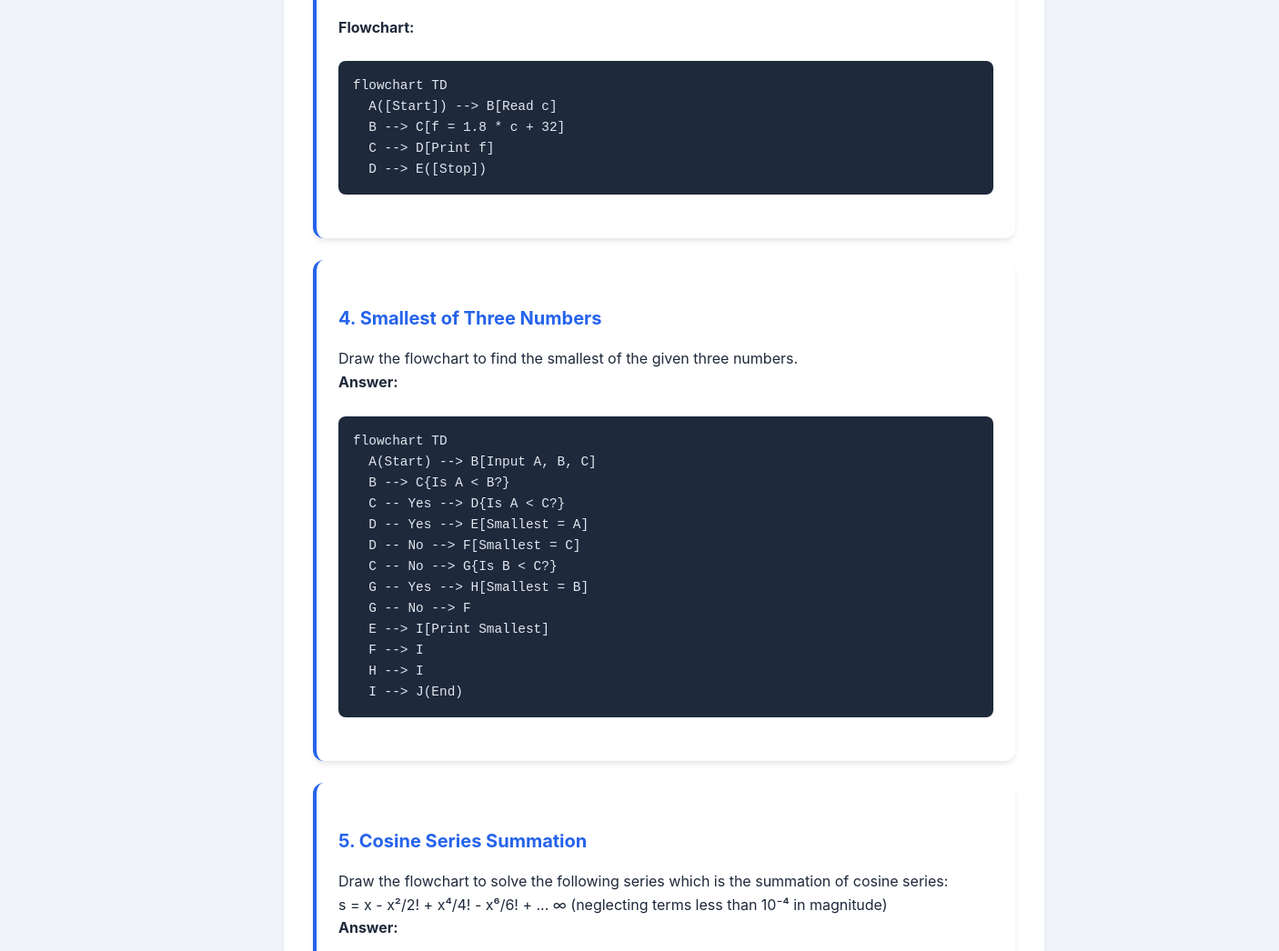
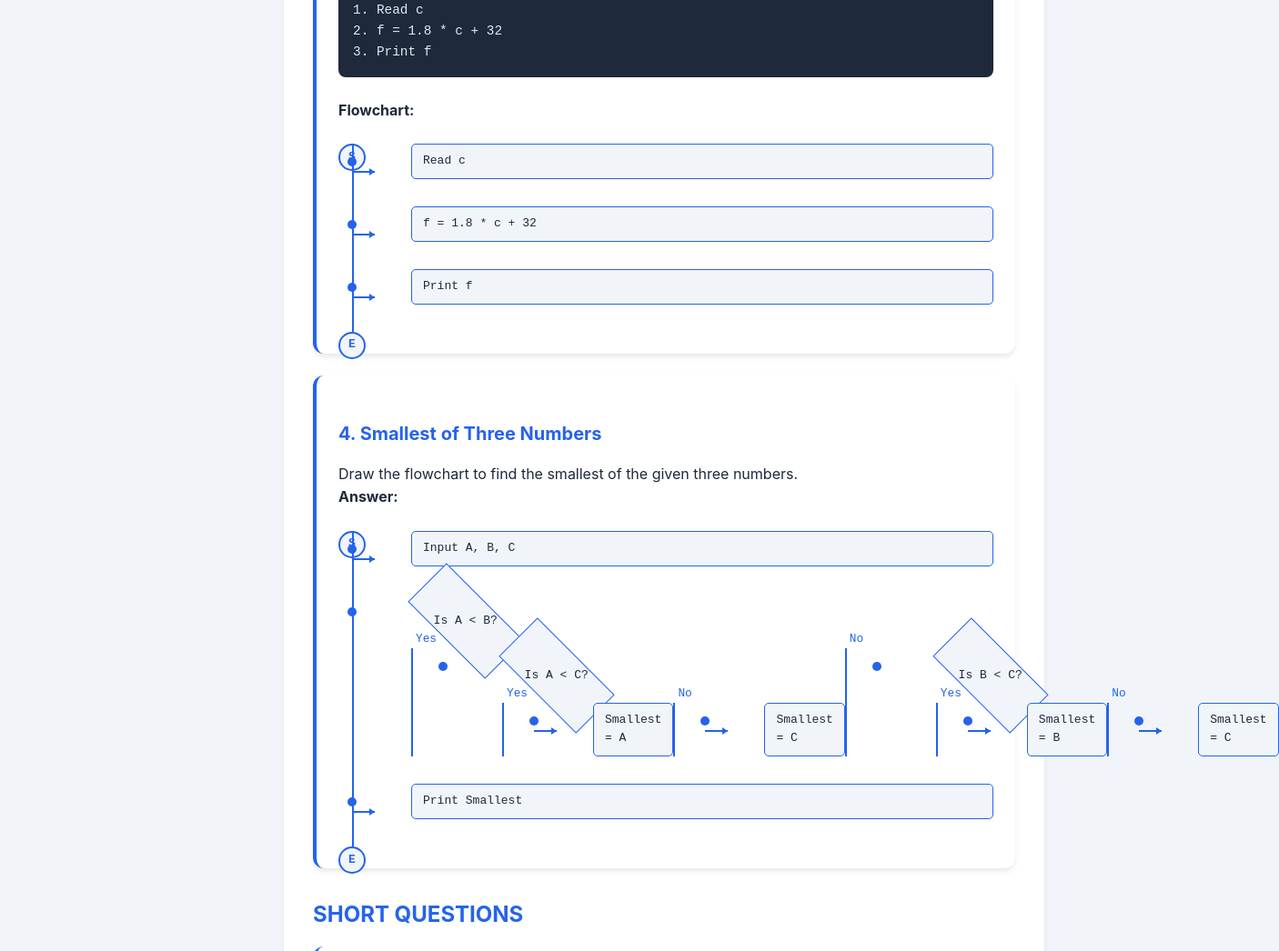
Before and after one commit to tanxzen/Class10CS, a plain HTML site: page docs/CH01-Textual_Questions.html in a window 1280 px wide. Shown: the part 1754-2800 px from the top of the page at 91% size, 1406 px wide, since content can reach past the window. Drawn offline with Linux system fonts and the light colour scheme.

Commit message:
Updated .html's

```diff
--- a/docs/CH01-Textual_Questions.html
+++ b/docs/CH01-Textual_Questions.html
@@ -7,7 +7,6 @@
       rel="stylesheet"
       href="https://cdnjs.cloudflare.com/ajax/libs/font-awesome/6.4.0/css/all.min.css"
     />
-    <script src="https://cdn.jsdelivr.net/npm/mermaid/dist/mermaid.min.js"></script>
     <style>
       :root {
         --primary: #2563eb;
@@ -221,6 +220,150 @@
         border-left: 4px solid var(--primary);
       }
 
+      /* Flowchart styles */
+      .flowchart {
+        margin: 1.5rem 0;
+        position: relative;
+        font-family: monospace;
+      }
+
+      .flowchart-step {
+        position: relative;
+        margin-bottom: 30px;
+        padding-left: 40px;
+      }
+
+      .flowchart-step:last-child {
+        margin-bottom: 0;
+      }
+
+      .flowchart-step::before {
+        content: "";
+        position: absolute;
+        left: 15px;
+        top: 0;
+        bottom: -30px;
+        border-left: 2px solid var(--primary);
+      }
+
+      .flowchart-step:last-child::before {
+        display: none;
+      }
+
+      .flowchart-step::after {
+        content: "";
+        position: absolute;
+        left: 10px;
+        top: 15px;
+        width: 10px;
+        height: 10px;
+        border-radius: 50%;
+        background: var(--primary);
+      }
+
+      .flowchart-start,
+      .flowchart-end {
+        border-radius: 50%;
+        background: #f1f5f9;
+        border: 2px solid var(--primary);
+        width: 30px;
+        height: 30px;
+        display: flex;
+        align-items: center;
+        justify-content: center;
+        position: absolute;
+        left: 0;
+      }
+
+      .flowchart-start::before {
+        content: "S";
+        font-weight: bold;
+        color: var(--primary);
+      }
+
+      .flowchart-end::before {
+        content: "E";
+        font-weight: bold;
+        color: var(--primary);
+      }
+
+      .flowchart-box {
+        background: #f1f5f9;
+        border: 1px solid var(--primary);
+        border-radius: 5px;
+        padding: 8px 12px;
+        margin-left: 40px;
+        position: relative;
+      }
+
+      .flowchart-decision {
+        background: #f1f5f9;
+        border: 1px solid var(--primary);
+        width: 120px;
+        height: 60px;
+        transform: rotate(45deg);
+        margin-left: 40px;
+        display: flex;
+        align-items: center;
+        justify-content: center;
+        position: relative;
+      }
+
+      .flowchart-decision-text {
+        transform: rotate(-45deg);
+        text-align: center;
+        width: 170px;
+      }
+
+      .flowchart-arrow {
+        position: absolute;
+        left: 15px;
+        top: 30px;
+        width: 25px;
+        height: 2px;
+        background: var(--primary);
+      }
+
+      .flowchart-arrow::after {
+        content: "";
+        position: absolute;
+        right: 0;
+        top: -3px;
+        width: 0;
+        height: 0;
+        border-left: 6px solid var(--primary);
+        border-top: 4px solid transparent;
+        border-bottom: 4px solid transparent;
+      }
+
+      .flowchart-branch {
+        display: flex;
+        margin-left: 40px;
+      }
+
+      .flowchart-branch-path {
+        flex: 1;
+        position: relative;
+        padding-left: 20px;
+      }
+
+      .flowchart-branch-path::before {
+        content: "";
+        position: absolute;
+        left: 0;
+        top: 0;
+        bottom: 0;
+        border-left: 2px solid var(--primary);
+      }
+
+      .flowchart-branch-label {
+        position: absolute;
+        left: 5px;
+        top: -20px;
+        font-size: 0.8rem;
+        color: var(--primary);
+      }
+
       /* Mobile menu */
       .sidebar-toggle {
         display: none;
@@ -273,7 +416,6 @@
         <a href="#short-questions"
           ><i class="fas fa-question-circle"></i> Short Questions</a
         >
-        <!-- Add more sections as needed -->
       </nav>
     </aside>
 
@@ -305,11 +447,22 @@
 2. avr = (n1 + n2 + n3) / 3
 3. print avr</code></pre>
           <p><strong>Flowchart:</strong></p>
-          <pre><code>flowchart TD
-  A([Start]) --&gt; B[Read n1,n2 and n3]
-  B --&gt; C[avr = (n1+n2+n3)/3]
-  C --&gt; D[Print avr]
-  D --&gt; E([Stop])</code></pre>
+          <div class="flowchart">
+            <div class="flowchart-start"></div>
+            <div class="flowchart-step">
+              <div class="flowchart-box">Read n1, n2, n3</div>
+              <div class="flowchart-arrow"></div>
+            </div>
+            <div class="flowchart-step">
+              <div class="flowchart-box">avr = (n1 + n2 + n3) / 3</div>
+              <div class="flowchart-arrow"></div>
+            </div>
+            <div class="flowchart-step">
+              <div class="flowchart-box">Print avr</div>
+              <div class="flowchart-arrow"></div>
+            </div>
+            <div class="flowchart-end"></div>
+          </div>
         </div>
 
         <div class="algorithm-card">
@@ -324,11 +477,24 @@
 2. Area = 22/7 * r*r, Circumference = 2*22/7*r
 3. Print Area, Circumference</code></pre>
           <p><strong>Flowchart:</strong></p>
-          <pre><code>flowchart TD
-  A([Start]) --&gt; B[Read r]
-  B --&gt; C[Area = 22/7*r*r, Circumference = 2*22/7*r]
-  C --&gt; D[Print Area, Circumference]
-  D --&gt; E([Stop])</code></pre>
+          <div class="flowchart">
+            <div class="flowchart-start"></div>
+            <div class="flowchart-step">
+              <div class="flowchart-box">Read r</div>
+              <div class="flowchart-arrow"></div>
+            </div>
+            <div class="flowchart-step">
+              <div class="flowchart-box">
+                Area = 22/7*r*r<br />Circumference = 2*22/7*r
+              </div>
+              <div class="flowchart-arrow"></div>
+            </div>
+            <div class="flowchart-step">
+              <div class="flowchart-box">Print Area, Circumference</div>
+              <div class="flowchart-arrow"></div>
+            </div>
+            <div class="flowchart-end"></div>
+          </div>
         </div>
 
         <div class="algorithm-card">
@@ -343,11 +509,22 @@
 2. f = 1.8 * c + 32
 3. Print f</code></pre>
           <p><strong>Flowchart:</strong></p>
-          <pre><code>flowchart TD
-  A([Start]) --&gt; B[Read c]
-  B --&gt; C[f = 1.8 * c + 32]
-  C --&gt; D[Print f]
-  D --&gt; E([Stop])</code></pre>
+          <div class="flowchart">
+            <div class="flowchart-start"></div>
+            <div class="flowchart-step">
+              <div class="flowchart-box">Read c</div>
+              <div class="flowchart-arrow"></div>
+            </div>
+            <div class="flowchart-step">
+              <div class="flowchart-box">f = 1.8 * c + 32</div>
+              <div class="flowchart-arrow"></div>
+            </div>
+            <div class="flowchart-step">
+              <div class="flowchart-box">Print f</div>
+              <div class="flowchart-arrow"></div>
+            </div>
+            <div class="flowchart-end"></div>
+          </div>
         </div>
 
         <div class="algorithm-card">
@@ -356,98 +533,73 @@
             Draw the flowchart to find the smallest of the given three numbers.
           </p>
           <p><strong>Answer:</strong></p>
-          <pre><code>flowchart TD
-  A(Start) --&gt; B[Input A, B, C]
-  B --&gt; C{Is A &lt; B?}
-  C -- Yes --&gt; D{Is A &lt; C?}
-  D -- Yes --&gt; E[Smallest = A]
-  D -- No --&gt; F[Smallest = C]
-  C -- No --&gt; G{Is B &lt; C?}
-  G -- Yes --&gt; H[Smallest = B]
-  G -- No --&gt; F
-  E --&gt; I[Print Smallest]
-  F --&gt; I
-  H --&gt; I
-  I --&gt; J(End)</code></pre>
-        </div>
-
-        <div class="algorithm-card">
-          <h3>5. Cosine Series Summation</h3>
-          <p>
-            Draw the flowchart to solve the following series which is the
-            summation of cosine series:
-          </p>
-          <p>
-            s = x - x²/2! + x⁴/4! - x⁶/6! + ... ∞ (neglecting terms less than
-            10⁻⁴ in magnitude)
-          </p>
-          <p><strong>Answer:</strong></p>
-          <pre><code>flowchart TD
-    A[Start] --&gt; B[Input x]
-    B --&gt; C[Set term = x, sum = x, n = 1]
-    C --&gt; D{Is absolute value of term &gt;= 0.0001?}
-    D -- Yes --&gt; E[Compute next term using: -1^n * x^2n / 2n!]
-    E --&gt; F[Add term to sum]
-    F --&gt; G[Increment n]
-    G --&gt; D
-    D -- No --&gt; H[Print sum]
-    H --&gt; I[End]</code></pre>
-        </div>
-
-        <div class="algorithm-card">
-          <h3>6. Sum of Natural Numbers</h3>
-          <p>Draw the flowchart to find the sum of natural numbers up to N.</p>
-          <p><strong>Hint:</strong> s = 1 + 2 + 3 + 4 + ... + N</p>
-          <p><strong>Answer:</strong></p>
-          <pre><code>flowchart TD
-    A[Start] --&gt; B[Read N and set S = 0]
-    B --&gt; C[Set i = 1]
-    C --&gt; D{Is i &lt;= N?}
-    D -- Yes --&gt; E[S = S + i]
-    E --&gt; F[i = i + 1]
-    F --&gt; D
-    D -- No --&gt; G[Display S]
-    G --&gt; H[End]</code></pre>
-        </div>
-
-        <div class="algorithm-card">
-          <h3>7. Factorial Series</h3>
-          <p>Draw a flowchart to solve the following series:</p>
-          <p>s = 1 + 1/2! + 1/3! + 1/4! + ... + 1/N!</p>
-          <p><strong>Answer:</strong></p>
-          <pre><code>flowchart TD
-    A[Start] --&gt; B[Read N, set S = 1 and i = 2]
-    B --&gt; C{Is i &lt;= N?}
-    C -- Yes --&gt; D[Set fact = 1]
-    D --&gt; E[Set j = 1]
-    E --&gt; F{Is j &lt;= i?}
-    F -- Yes --&gt; G[fact = fact * j]
-    G --&gt; H[j = j + 1]
-    H --&gt; F
-    F -- No --&gt; I[S = S + 1 / fact]
-    I --&gt; J[i = i + 1]
-    J --&gt; C
-    C -- No --&gt; K[Display S]
-    K --&gt; L[End]</code></pre>
-        </div>
-
-        <div class="algorithm-card">
-          <h3>8. Exponential Series</h3>
-          <p>Draw a flowchart to solve the following series:</p>
-          <p>
-            eˣ = 1 + x + x²/2! + x³/3! + x⁴/4! + ... ∞ (neglect terms less than
-            10 in magnitude)
-          </p>
-          <p><strong>Answer:</strong></p>
-          <pre><code>flowchart TD
-    A[Start] --&gt; B[Read x, set term = 1 and sum = 1, i = 1]
-    B --&gt; C{Is term &gt;= 10?}
-    C -- Yes --&gt; D[term = term * x / i]
-    D --&gt; E[sum = sum + term]
-    E --&gt; F[i = i + 1]
-    F --&gt; C
-    C -- No --&gt; G[Display sum]
-    G --&gt; H[End]</code></pre>
+          <div class="flowchart">
+            <div class="flowchart-start"></div>
+            <div class="flowchart-step">
+              <div class="flowchart-box">Input A, B, C</div>
+              <div class="flowchart-arrow"></div>
+            </div>
+            <div class="flowchart-step">
+              <div class="flowchart-decision">
+                <div class="flowchart-decision-text">Is A < B?</div>
+              </div>
+              <div class="flowchart-branch">
+                <div class="flowchart-branch-path">
+                  <div class="flowchart-branch-label">Yes</div>
+                  <div class="flowchart-step">
+                    <div class="flowchart-decision">
+                      <div class="flowchart-decision-text">Is A < C?</div>
+                    </div>
+                    <div class="flowchart-branch">
+                      <div class="flowchart-branch-path">
+                        <div class="flowchart-branch-label">Yes</div>
+                        <div class="flowchart-step">
+                          <div class="flowchart-box">Smallest = A</div>
+                          <div class="flowchart-arrow"></div>
+                        </div>
+                      </div>
+                      <div class="flowchart-branch-path">
+                        <div class="flowchart-branch-label">No</div>
+                        <div class="flowchart-step">
+                          <div class="flowchart-box">Smallest = C</div>
+                          <div class="flowchart-arrow"></div>
+                        </div>
+                      </div>
+                    </div>
+                  </div>
+                </div>
+                <div class="flowchart-branch-path">
+                  <div class="flowchart-branch-label">No</div>
+                  <div class="flowchart-step">
+                    <div class="flowchart-decision">
+                      <div class="flowchart-decision-text">Is B < C?</div>
+                    </div>
+                    <div class="flowchart-branch">
+                      <div class="flowchart-branch-path">
+                        <div class="flowchart-branch-label">Yes</div>
+                        <div class="flowchart-step">
+                          <div class="flowchart-box">Smallest = B</div>
+                          <div class="flowchart-arrow"></div>
+                        </div>
+                      </div>
+                      <div class="flowchart-branch-path">
+                        <div class="flowchart-branch-label">No</div>
+                        <div class="flowchart-step">
+                          <div class="flowchart-box">Smallest = C</div>
+                          <div class="flowchart-arrow"></div>
+                        </div>
+                      </div>
+                    </div>
+                  </div>
+                </div>
+              </div>
+            </div>
+            <div class="flowchart-step">
+              <div class="flowchart-box">Print Smallest</div>
+              <div class="flowchart-arrow"></div>
+            </div>
+            <div class="flowchart-end"></div>
+          </div>
         </div>
 
         <h2 id="short-questions">SHORT QUESTIONS</h2>
```
